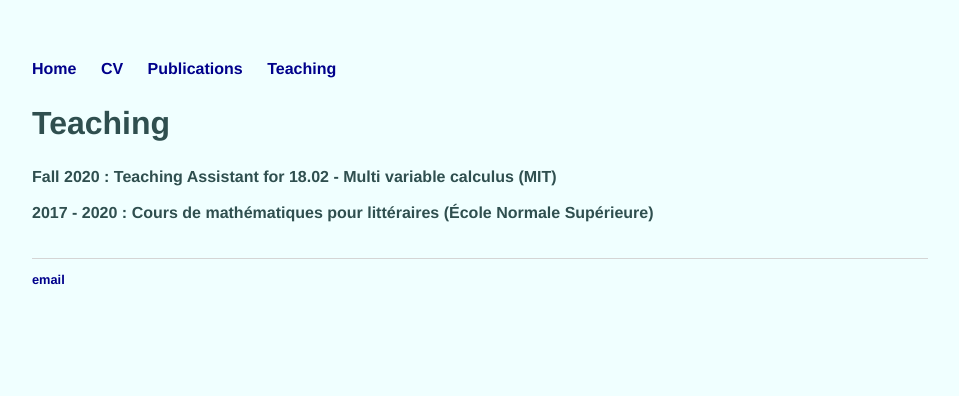
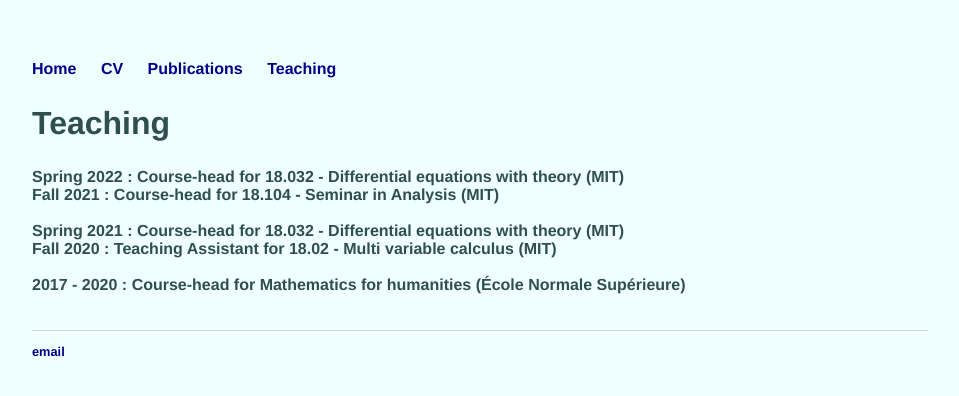
Before and after one commit to tristanozuch/tristanozuch.github.io, a Jekyll site: the page built from teaching/index.html, in a window 1280 px wide. Shown: the top 396 px of the page, without its empty margins (160-1119 px from the left). Built offline with Jekyll 4.4.1, drawn with Linux system fonts in a browser that asks for light colours.

Commit message:
Update index.html

```diff
--- a/teaching/index.html
+++ b/teaching/index.html
@@ -3,12 +3,21 @@
 title: Teaching
 ---
 <h2> Teaching </h2>
+<b>Spring 2022 : Course-head for 18.032 - Differential equations with theory (MIT)</b>
+<br/>
+<b>Fall 2021 : Course-head for 18.104 - Seminar in Analysis (MIT)</b>
+<br/>
+
+<br/>
+
+<b>Spring 2021 : Course-head for 18.032 - Differential equations with theory (MIT)</b>
+<br/>
 <b>Fall 2020 : Teaching Assistant for 18.02 - Multi variable calculus (MIT)</b>
 <br/>
 
 <br/>
 
-<b> 2017 - 2020 : Cours de mathématiques pour littéraires (École Normale Supérieure)</b>
+<b> 2017 - 2020 : Course-head for Mathematics for humanities (École Normale Supérieure)</b>
 <br/>
 <br/>
 
```
